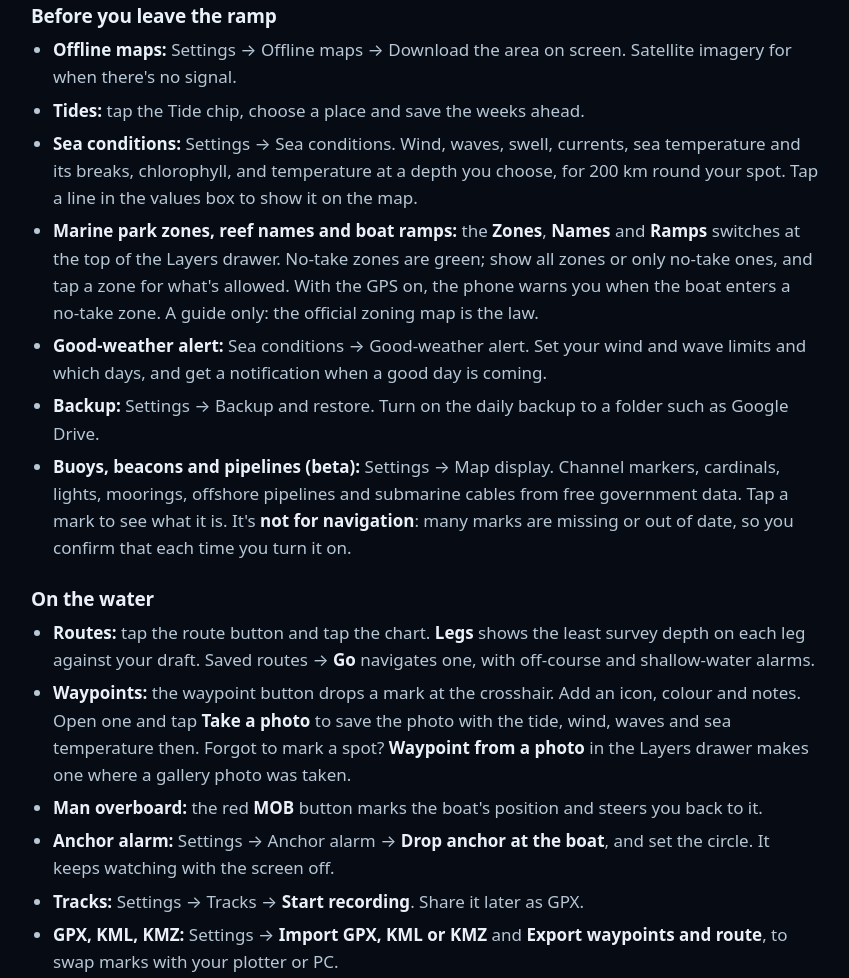
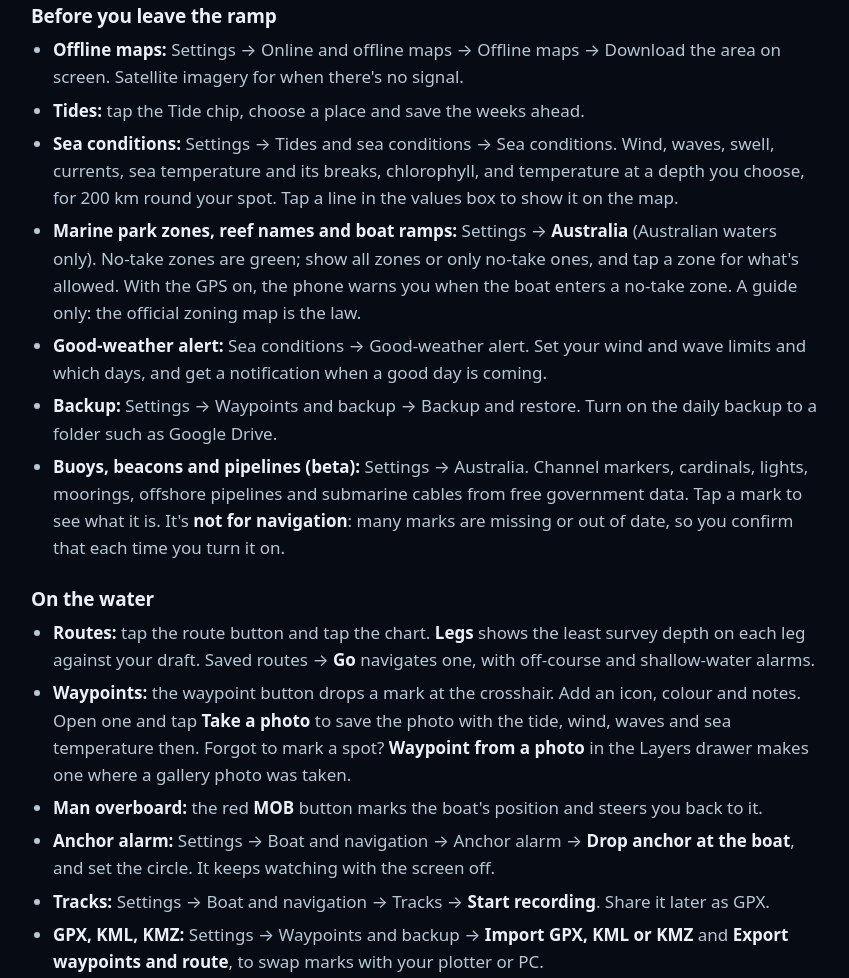
Before and after one commit to SeaBathy/website, a plain HTML site: page guide.html in a window 1280 px wide. Shown: the part 1840-2818 px from the top of the page, without its empty margins (215-1064 px from the left). Drawn offline with Linux system fonts and the light colour scheme.

Commit message:
Settings paths for the new layout

```diff
--- a/guide.html
+++ b/guide.html
@@ -68,22 +68,22 @@
   </ol>
   <h3>Before you leave the ramp</h3>
   <ul>
-    <li><b>Offline maps:</b> Settings → Offline maps → Download the area on screen. Satellite imagery for when there's no signal.</li>
+    <li><b>Offline maps:</b> Settings → Online and offline maps → Offline maps → Download the area on screen. Satellite imagery for when there's no signal.</li>
     <li><b>Tides:</b> tap the Tide chip, choose a place and save the weeks ahead.</li>
-    <li><b>Sea conditions:</b> Settings → Sea conditions. Wind, waves, swell, currents, sea temperature and its breaks, chlorophyll, and temperature at a depth you choose, for 200 km round your spot. Tap a line in the values box to show it on the map.</li>
-    <li><b>Marine park zones, reef names and boat ramps:</b> the <b>Zones</b>, <b>Names</b> and <b>Ramps</b> switches at the top of the Layers drawer. No-take zones are green; show all zones or only no-take ones, and tap a zone for what's allowed. With the GPS on, the phone warns you when the boat enters a no-take zone. A guide only: the official zoning map is the law.</li>
+    <li><b>Sea conditions:</b> Settings → Tides and sea conditions → Sea conditions. Wind, waves, swell, currents, sea temperature and its breaks, chlorophyll, and temperature at a depth you choose, for 200 km round your spot. Tap a line in the values box to show it on the map.</li>
+    <li><b>Marine park zones, reef names and boat ramps:</b> Settings → <b>Australia</b> (Australian waters only). No-take zones are green; show all zones or only no-take ones, and tap a zone for what's allowed. With the GPS on, the phone warns you when the boat enters a no-take zone. A guide only: the official zoning map is the law.</li>
     <li><b>Good-weather alert:</b> Sea conditions → Good-weather alert. Set your wind and wave limits and which days, and get a notification when a good day is coming.</li>
-    <li><b>Backup:</b> Settings → Backup and restore. Turn on the daily backup to a folder such as Google Drive.</li>
-    <li><b>Buoys, beacons and pipelines (beta):</b> Settings → Map display. Channel markers, cardinals, lights, moorings, offshore pipelines and submarine cables from free government data. Tap a mark to see what it is. It's <b>not for navigation</b>: many marks are missing or out of date, so you confirm that each time you turn it on.</li>
+    <li><b>Backup:</b> Settings → Waypoints and backup → Backup and restore. Turn on the daily backup to a folder such as Google Drive.</li>
+    <li><b>Buoys, beacons and pipelines (beta):</b> Settings → Australia. Channel markers, cardinals, lights, moorings, offshore pipelines and submarine cables from free government data. Tap a mark to see what it is. It's <b>not for navigation</b>: many marks are missing or out of date, so you confirm that each time you turn it on.</li>
   </ul>
   <h3>On the water</h3>
   <ul>
     <li><b>Routes:</b> tap the route button and tap the chart. <b>Legs</b> shows the least survey depth on each leg against your draft. Saved routes → <b>Go</b> navigates one, with off-course and shallow-water alarms.</li>
     <li><b>Waypoints:</b> the waypoint button drops a mark at the crosshair. Add an icon, colour and notes. Open one and tap <b>Take a photo</b> to save the photo with the tide, wind, waves and sea temperature then. Forgot to mark a spot? <b>Waypoint from a photo</b> in the Layers drawer makes one where a gallery photo was taken.</li>
     <li><b>Man overboard:</b> the red <b>MOB</b> button marks the boat's position and steers you back to it.</li>
-    <li><b>Anchor alarm:</b> Settings → Anchor alarm → <b>Drop anchor at the boat</b>, and set the circle. It keeps watching with the screen off.</li>
-    <li><b>Tracks:</b> Settings → Tracks → <b>Start recording</b>. Share it later as GPX.</li>
-    <li><b>GPX, KML, KMZ:</b> Settings → <b>Import GPX, KML or KMZ</b> and <b>Export waypoints and route</b>, to swap marks with your plotter or PC.</li>
+    <li><b>Anchor alarm:</b> Settings → Boat and navigation → Anchor alarm → <b>Drop anchor at the boat</b>, and set the circle. It keeps watching with the screen off.</li>
+    <li><b>Tracks:</b> Settings → Boat and navigation → Tracks → <b>Start recording</b>. Share it later as GPX.</li>
+    <li><b>GPX, KML, KMZ:</b> Settings → Waypoints and backup → <b>Import GPX, KML or KMZ</b> and <b>Export waypoints and route</b>, to swap marks with your plotter or PC.</li>
   </ul>
 
   <h2 id="pc">3. On your PC</h2>
```
Also changed, not shown: index.html (+1 -1 lines).
